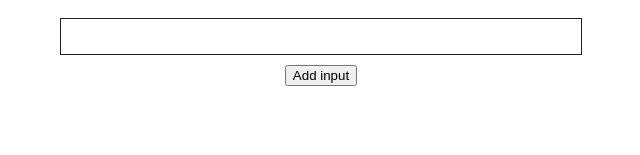
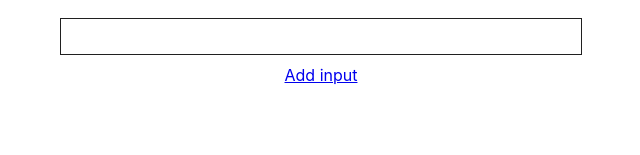
Before and after one commit to naominext/feet, a React (Create React App) app: page / in a window 1280 px wide. Shown: the part 131-286 px from the top of the page, without its empty margins (319-959 px from the left). Built offline with nearby package versions, Linux system fonts and the light colour scheme.

Commit message:
Changed 'Add input' element from button to anchor to prevent components remounting

```diff
--- a/src/Components/Form/Form.js
+++ b/src/Components/Form/Form.js
@@ -22,7 +22,7 @@ class Form extends React.Component {
                         )
                     })
                 }
-                <button onClick={this.handleAddInput} >Add input</button>
+                <a href="#" onClick={this.handleAddInput} >Add input</a>
             </form>
         )
     }
```
